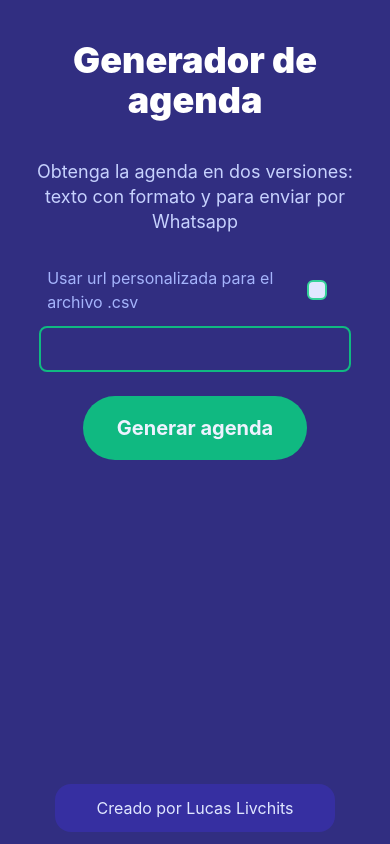
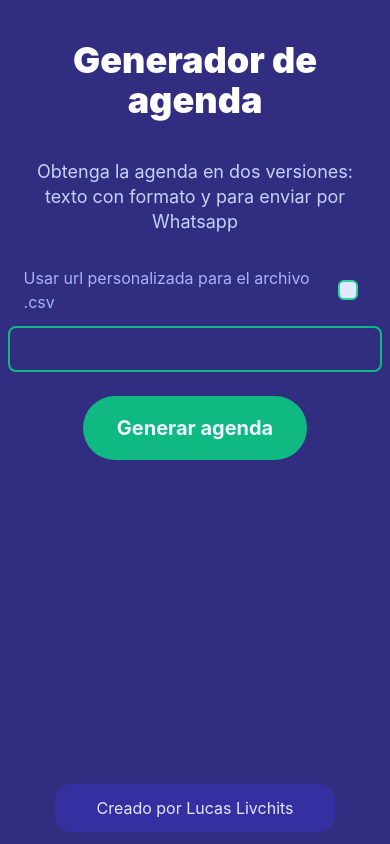
Before and after one commit to livchits/agenda-generator, a React (Vite) app: page / in a window 390 px wide. Built offline with nearby package versions, Linux system fonts and the light colour scheme; the HTML template or start-up script is replaced by a standard one.

Commit message:
Fix form styles

```diff
--- a/src/components/Form.jsx
+++ b/src/components/Form.jsx
@@ -24,14 +24,14 @@ function Form({ status, setCsvUrl }) {
 
   return (
     <form className='my-8 text-center' onSubmit={handleSubmit}>
-      <div className='mx-auto w-5/6 sm:w-max text-left'>
-        <div className='flex relative items-center mr-4 mb-2'>
-          <label className='mx-2 text-indigo-300' htmlFor='custom-url'>
+      <div className='mx-auto w-11/12 sm:w-max text-left'>
+        <div className='flex relative items-center mb-2'>
+          <label className='mr-2 text-indigo-300' htmlFor='custom-url'>
             Usar url personalizada para el archivo .csv
           </label>
           <input
             checked={enableCustomUrl}
-            className='absolute right-1 w-8 h-8 opacity-0'
+            className='absolute right-2.5 w-6 h-6 opacity-0'
             id='custom-url'
             name='custom-url'
             type='checkbox'
@@ -52,15 +52,15 @@ function Form({ status, setCsvUrl }) {
             </svg>
           </div>
         </div>
+      </div>
       <input
         required
-          className={`${inputStyle} p-2 mt-1 w-full leading-relaxed text-indigo-900  rounded-lg border-2  focus:border-transparent focus:ring-2 focus:ring-emerald-600 focus:ring-offset-1 focus:ring-offset-transparent focus:outline-none`}
+        className={`${inputStyle} p-2 mt-1 w-full sm:w-11/12 leading-relaxed text-indigo-900 rounded-lg border-2  focus:border-transparent focus:ring-2 focus:ring-emerald-600 focus:ring-offset-1 focus:ring-offset-transparent focus:outline-none`}
         disabled={!enableCustomUrl}
         id='csv-url'
         name='csv-url'
         type='text'
       />
-      </div>
       <button
         className='py-4 px-8 my-6 w-56 h-16 text-xl font-bold text-center text-indigo-50 hover:text-indigo-100 bg-emerald-500 hover:bg-emerald-600 rounded-full focus:ring-2 focus:ring-emerald-500 focus:ring-offset-2 focus:ring-offset-indigo-900 transition-colors duration-200 focus:outline-none'
         type='submit'
```
Lines whose indentation alone changed are shown as unchanged.
